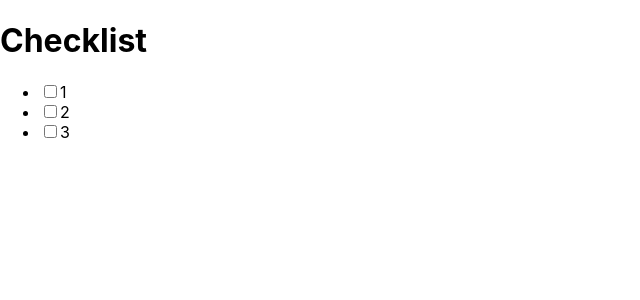
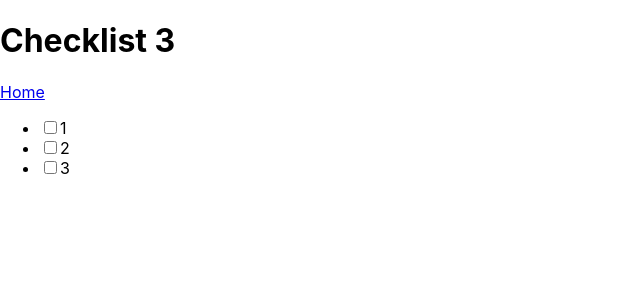
Before and after one commit to renaux-ludovic/checklist-test, a React (Create React App) app: page /checklist-test/list-3 in a window 1280 px wide. Shown: the top 300 px of the page, without its empty margins (0-640 px from the left). Built offline with nearby package versions, Linux system fonts and the light colour scheme.

Commit message:
menu and lists add

```diff
--- a/src/App.js
+++ b/src/App.js
@@ -1,6 +1,5 @@
-
 // import React, { useEffect, useState } from 'react';
-// import Checklist from "./pages/checklist";
+// import Menu from "./pages/menu";
 
 // function App() {
 //   const [buttonVisible, setButtonVisible] = useState(false);
@@ -34,7 +33,6 @@
 
 //     window.addEventListener("beforeinstallprompt", handleBeforeInstallPrompt);
 
-//     // Toujours attendre 2 secondes, même si la notification d'installation n'est pas disponible
 //     setTimeout(() => {
 //       setLoading(false);
 //     }, 2000);
@@ -52,7 +50,7 @@
 //         buttonVisible ? (
 //           <button onClick={handleInstallClick}>Installer</button>
 //         ) : (
-//           <Checklist />
+//           window.deferredPrompt ? null : <Menu />
 //         )
 //       )}
 //     </div>
@@ -60,8 +58,15 @@
 // }
 
 // export default App;
-import React, { useEffect, useState } from 'react';
-import Checklist from "./pages/checklist";
+
+import React, { useEffect, useState } from "react";
+import { BrowserRouter as Router, Route, Routes } from "react-router-dom";
+import Menu from "./pages/menu";
+import List1 from "./pages/list1";
+import List2 from "./pages/list2";
+import List3 from "./pages/list3";
+import List4 from "./pages/list4";
+
 
 function App() {
   const [buttonVisible, setButtonVisible] = useState(false);
@@ -70,9 +75,8 @@ function App() {
   const handleInstallClick = () => {
     if (window.deferredPrompt) {
       window.deferredPrompt.prompt();
-      window.deferredPrompt.userChoice
-        .then((choiceResult) => {
-          if (choiceResult.outcome === 'accepted') {
+      window.deferredPrompt.userChoice.then((choiceResult) => {
+        if (choiceResult.outcome === "accepted") {
           console.log("L'utilisateur a accepté l'installation.");
         } else {
           console.log("L'utilisateur a refusé l'installation.");
@@ -95,13 +99,15 @@ function App() {
 
     window.addEventListener("beforeinstallprompt", handleBeforeInstallPrompt);
 
-    // Toujours attendre 2 secondes, même si la notification d'installation n'est pas disponible
     setTimeout(() => {
       setLoading(false);
     }, 2000);
 
     return () => {
-      window.removeEventListener("beforeinstallprompt", handleBeforeInstallPrompt);
+      window.removeEventListener(
+        "beforeinstallprompt",
+        handleBeforeInstallPrompt
+      );
     };
   }, []);
 
@@ -109,12 +115,18 @@ function App() {
     <div className="App">
       {loading ? (
         <p>Chargement en cours...</p>
-      ) : (
-        buttonVisible ? (
+      ) : buttonVisible ? (
         <button onClick={handleInstallClick}>Installer</button>
-        ) : (
-          window.deferredPrompt ? null : <Checklist />
-        )
+      ) : window.deferredPrompt ? null : (
+        <Router>
+          <Routes>
+            <Route path="/checklist-test" element={<Menu />} />
+            <Route path="/checklist-test/list-1" element={<List1 />} />
+            <Route path="/checklist-test/list-2" element={<List2 />} />
+            <Route path="/checklist-test/list-3" element={<List3 />} />
+            <Route path="/checklist-test/list-4" element={<List4 />} />
+          </Routes>
+        </Router>
       )}
     </div>
   );
--- /dev/null
+++ b/src/pages/list1.js
@@ -0,0 +1,40 @@
+import React, { useState } from 'react';
+import { Link } from 'react-router-dom';
+
+function Checklist() {
+  const [tasks, setTasks] = useState([
+    { id: 1, text: '1', completed: false },
+    { id: 2, text: '2', completed: false },
+    { id: 3, text: '3', completed: false },
+  ]);
+
+  const toggleTaskCompletion = (taskId) => {
+    const updatedTasks = tasks.map((task) =>
+      task.id === taskId ? { ...task, completed: !task.completed } : task
+    );
+    setTasks(updatedTasks);
+  };
+
+  return (
+    <div>
+      <h1>Checklist 1</h1>
+      <Link to="/checklist-test">Home</Link>
+      <ul>
+        {tasks.map((task) => (
+          <li key={task.id} className={task.completed ? 'completed' : ''}>
+            <label>
+              <input
+                type="checkbox"
+                checked={task.completed}
+                onChange={() => toggleTaskCompletion(task.id)}
+              />
+              {task.text}
+            </label>
+          </li>
+        ))}
+      </ul>
+    </div>
+  );
+}
+
+export default Checklist;
--- /dev/null
+++ b/src/pages/list2.js
@@ -0,0 +1,40 @@
+import React, { useState } from 'react';
+import { Link } from 'react-router-dom';
+
+function Checklist() {
+  const [tasks, setTasks] = useState([
+    { id: 1, text: '1', completed: false },
+    { id: 2, text: '2', completed: false },
+    { id: 3, text: '3', completed: false },
+  ]);
+
+  const toggleTaskCompletion = (taskId) => {
+    const updatedTasks = tasks.map((task) =>
+      task.id === taskId ? { ...task, completed: !task.completed } : task
+    );
+    setTasks(updatedTasks);
+  };
+
+  return (
+    <div>
+      <h1>Checklist 2</h1>
+      <Link to="/checklist-test">Home</Link>
+      <ul>
+        {tasks.map((task) => (
+          <li key={task.id} className={task.completed ? 'completed' : ''}>
+            <label>
+              <input
+                type="checkbox"
+                checked={task.completed}
+                onChange={() => toggleTaskCompletion(task.id)}
+              />
+              {task.text}
+            </label>
+          </li>
+        ))}
+      </ul>
+    </div>
+  );
+}
+
+export default Checklist;
--- /dev/null
+++ b/src/pages/list3.js
@@ -0,0 +1,40 @@
+import React, { useState } from 'react';
+import { Link } from 'react-router-dom';
+
+function Checklist() {
+  const [tasks, setTasks] = useState([
+    { id: 1, text: '1', completed: false },
+    { id: 2, text: '2', completed: false },
+    { id: 3, text: '3', completed: false },
+  ]);
+
+  const toggleTaskCompletion = (taskId) => {
+    const updatedTasks = tasks.map((task) =>
+      task.id === taskId ? { ...task, completed: !task.completed } : task
+    );
+    setTasks(updatedTasks);
+  };
+
+  return (
+    <div>
+      <h1>Checklist 3</h1>
+      <Link to="/checklist-test">Home</Link>
+      <ul>
+        {tasks.map((task) => (
+          <li key={task.id} className={task.completed ? 'completed' : ''}>
+            <label>
+              <input
+                type="checkbox"
+                checked={task.completed}
+                onChange={() => toggleTaskCompletion(task.id)}
+              />
+              {task.text}
+            </label>
+          </li>
+        ))}
+      </ul>
+    </div>
+  );
+}
+
+export default Checklist;
--- /dev/null
+++ b/src/pages/list4.js
@@ -0,0 +1,40 @@
+import React, { useState } from 'react';
+import { Link } from 'react-router-dom';
+
+function Checklist() {
+  const [tasks, setTasks] = useState([
+    { id: 1, text: '1', completed: false },
+    { id: 2, text: '2', completed: false },
+    { id: 3, text: '3', completed: false },
+  ]);
+
+  const toggleTaskCompletion = (taskId) => {
+    const updatedTasks = tasks.map((task) =>
+      task.id === taskId ? { ...task, completed: !task.completed } : task
+    );
+    setTasks(updatedTasks);
+  };
+
+  return (
+    <div>
+      <h1>Checklist 4</h1>
+      <Link to="/checklist-test">Home</Link>
+      <ul>
+        {tasks.map((task) => (
+          <li key={task.id} className={task.completed ? 'completed' : ''}>
+            <label>
+              <input
+                type="checkbox"
+                checked={task.completed}
+                onChange={() => toggleTaskCompletion(task.id)}
+              />
+              {task.text}
+            </label>
+          </li>
+        ))}
+      </ul>
+    </div>
+  );
+}
+
+export default Checklist;
--- /dev/null
+++ b/src/pages/menu.js
@@ -0,0 +1,25 @@
+import React from 'react';
+import { Link } from 'react-router-dom'; // Importez Link depuis react-router-dom
+
+function Menu() {
+  return (
+    <div className="menu">
+      <ul>
+        <li>
+          <Link to="/checklist-test/list-1">Checklist 1</Link>
+        </li>
+        <li>
+          <Link to="/checklist-test/list-2">Checklist 2</Link>
+        </li>
+        <li>
+          <Link to="/checklist-test/list-3">Checklist 3</Link>
+        </li>
+        <li>
+          <Link to="/checklist-test/list-4">Checklist 4</Link>
+        </li>
+      </ul>
+    </div>
+  );
+}
+
+export default Menu;
```
Also changed, not shown: src/pages/home.js (deleted, +0 -40 lines). Lines whose indentation alone changed are shown as unchanged.
